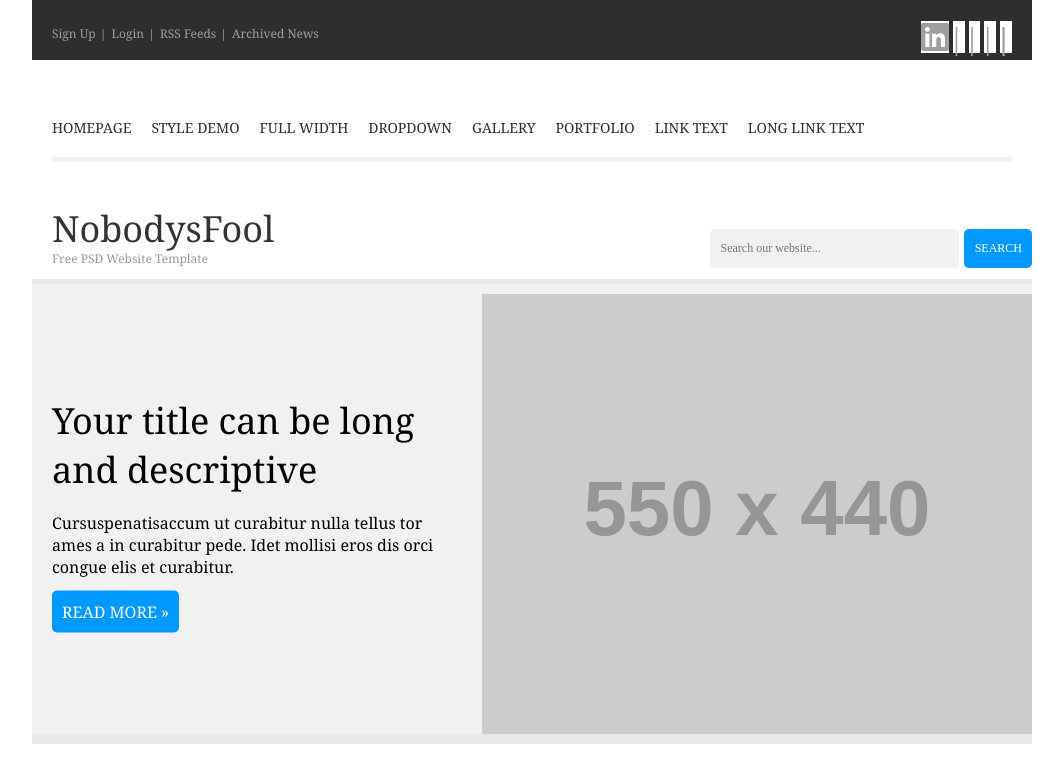
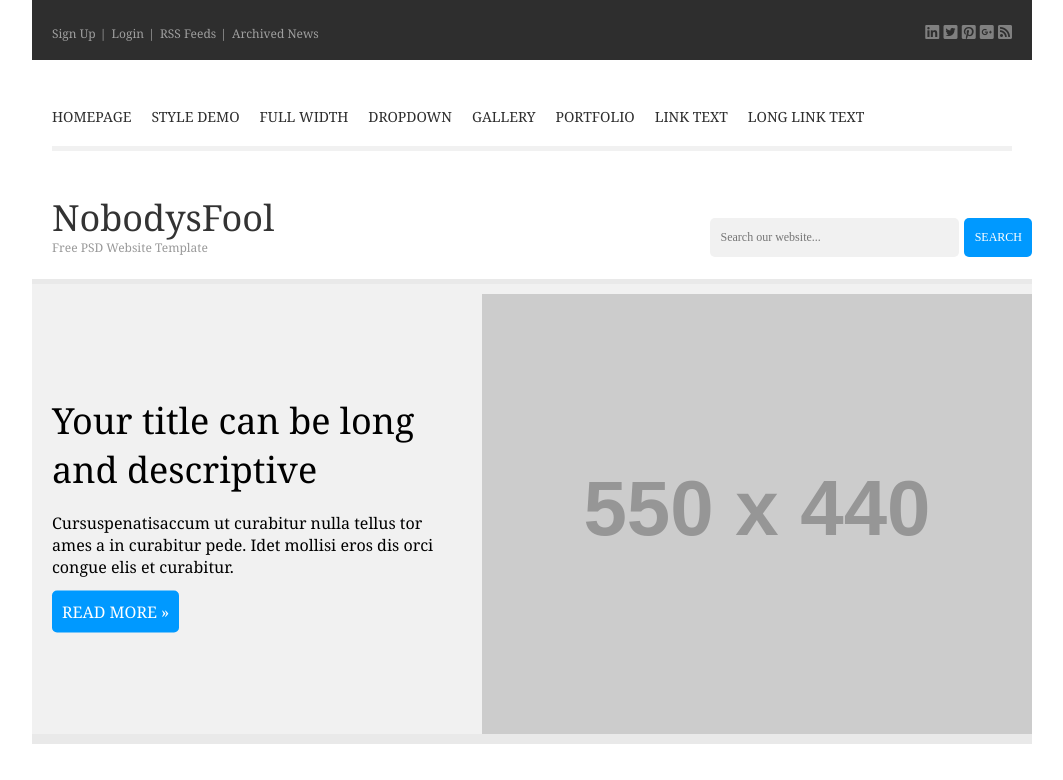
Before and after one commit to TomasCybas/FrontEndCourse19, a plain HTML site: page homework8/homework8.html in a window 1280 px wide. Shown: the top 780 px of the page, without its empty margins (108-1171 px from the left). Drawn offline with Linux system fonts and the light colour scheme; placeholder pictures from the web are drawn by us.

Commit message:
homework8

```diff
--- a/homework8/homework8.css
+++ b/homework8/homework8.css
@@ -34,23 +34,23 @@ footer {
     margin: 0 auto;
 }
 /*BEGIN topbar*/
-#top-bar ul{
+.login ul{
     margin: 0;
     padding: 21px 0 23px 0;
     float: left;
 }
-#top-bar li {
+.login li {
     font-size: 12px;
     display: inline;
     list-style-type: none;
     margin: 0 auto;
 
 }
-#top-bar li a {
+.login li a {
     text-decoration: none;
     color: #9f9f9f;
 }
-#top-bar li:not(:first-child) :before {
+.login li:not(:first-child) :before {
     content: "|";
     padding-right: 5px;
 }
@@ -65,7 +65,22 @@ footer {
 .social {
     float: right;
 }
-.fas {
+.social ul {
+    list-style-type: none;
+    padding-top: 5px;
+}
+.social li {
+    list-style-type: none;
+    display: inline;
+}
+.social li a {
+    text-decoration:none;
+    color: grey;
+}
+.social li a:hover {
+    color: red;
+}
+/*.fas {
     text-decoration: none;
     font-size: 32px;
     text-align: center;
@@ -79,7 +94,7 @@ footer {
     text-align: center;
     color: #787878;
     background: #ffffff;
-}
+}*/
 /*END topbar*/
 
 
--- a/homework8/homework8.html
+++ b/homework8/homework8.html
@@ -12,12 +12,14 @@
 <div class="content">
     <header>
         <div id="top-bar">
+            <div class="login">
             <ul>
                 <li><a href="#">Sign Up</a></li>
                 <li><a href="#">Login</a></li>
                 <li><a href="#">RSS Feeds</a></li>
                 <li><a href="#">Archived News</a></li>
             </ul>
+            </div>
             <div class="social">
                 <ul><!--TODO: FIX SOCIAL BUTTON LAYOUT-->
                     <li><a href="#" class="fab fa-linkedin"></a></li>
```
